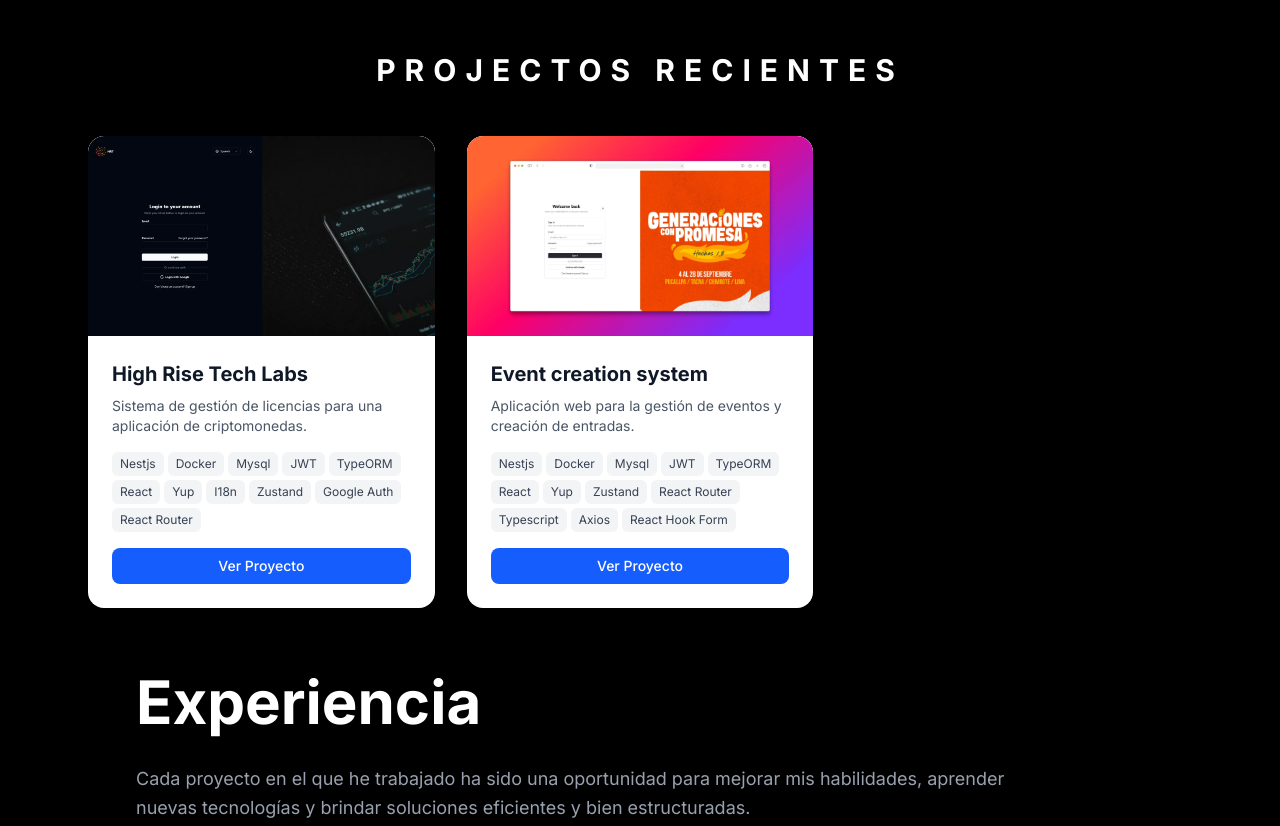
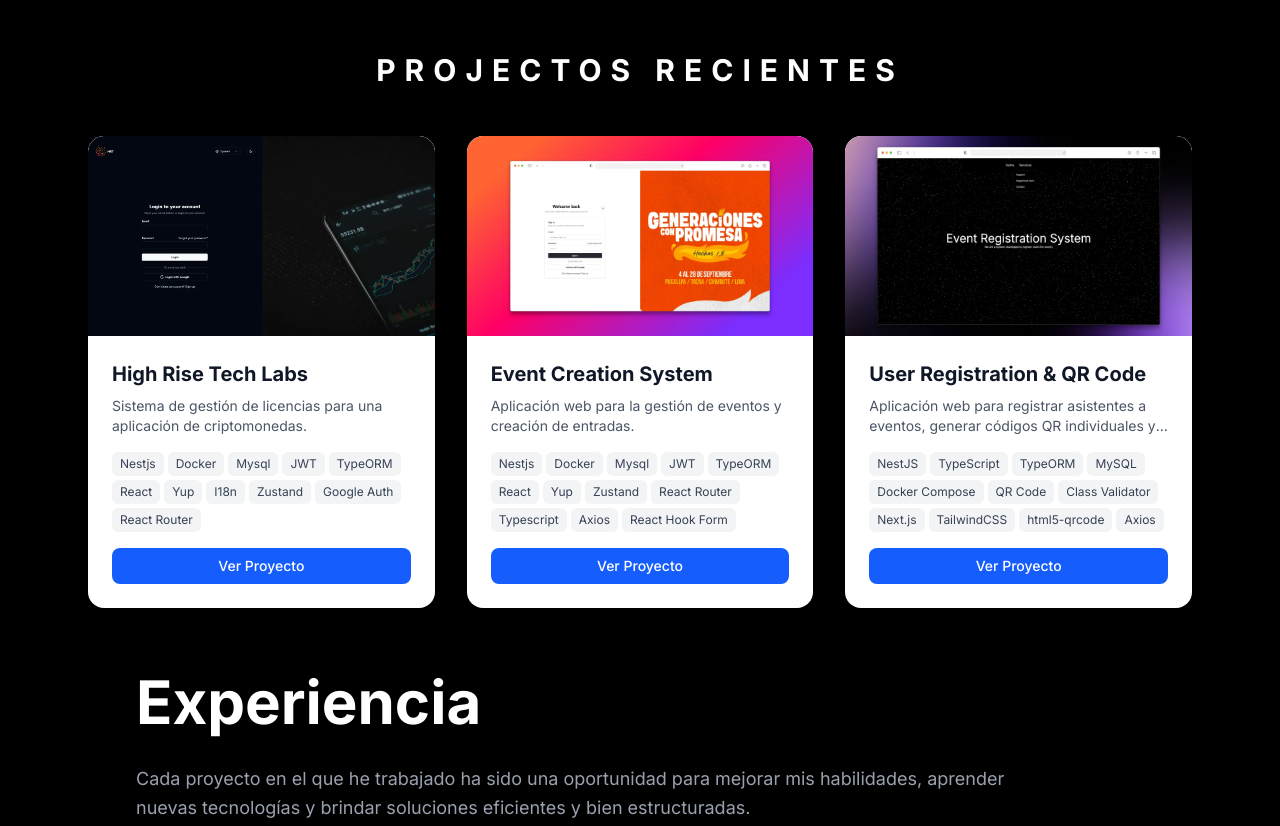
Before and after one commit to Pedrosandoval2/Portfolio, an Astro site: page / in a window 1280 px wide. Shown: the part 980-1806 px from the top of the page. Built offline with nearby package versions, Linux system fonts and the light colour scheme; Astro itself is replaced by a stand-in of ours.

Commit message:
feat: add proyect3

```diff
--- a/src/pages/index.astro
+++ b/src/pages/index.astro
@@ -26,7 +26,7 @@ const projects = [
 	},
 	{
 		id: 2,
-		title: "Event creation system",
+		title: "Event Creation System",
 		description:
 			"Aplicación web para la gestión de eventos y creación de entradas.",
 		image: "/assets/proyecto2.webp",
@@ -44,10 +44,30 @@ const projects = [
 			"Axios",
 			"React Hook Form",
 		],
+		href: "https://github.com/Pedrosandoval2/Event-Creation-System",
+	},
+	{
+		id: 3,
+		title: "User Registration & QR Code",
+		description:
+			"Aplicación web para registrar asistentes a eventos, generar códigos QR individuales y escanearlos para validar la asistencia en tiempo real.",
+		image: "/assets/proyecto3.webp",
+		tags: [
+			"NestJS",
+			"TypeScript",
+			"TypeORM",
+			"MySQL",
+			"Docker Compose",
+			"QR Code",
+			"Class Validator",
+			"Next.js",
+			"TailwindCSS",
+			"html5-qrcode",
+			"Axios",
+		],
 		href: "https://github.com/Pedrosandoval2/Event-Registration-System",
-	}
+	},
 ];
-
 ---
 
 <Layout>
@@ -289,9 +309,7 @@ const projects = [
 							<div class="group bg-white rounded-2xl shadow-lg hover:shadow-2xl transition-all duration-300 overflow-hidden transform hover:-translate-y-2">
 								<div>
 									<img
-										src={
-											project.image
-										}
+										src={project.image}
 										alt={project.title}
 										class="w-full object-fit rounded-t-2xl h-[200px]"
 									/>
```
Also changed, not shown: public/assets/proyecto3.webp (added).
